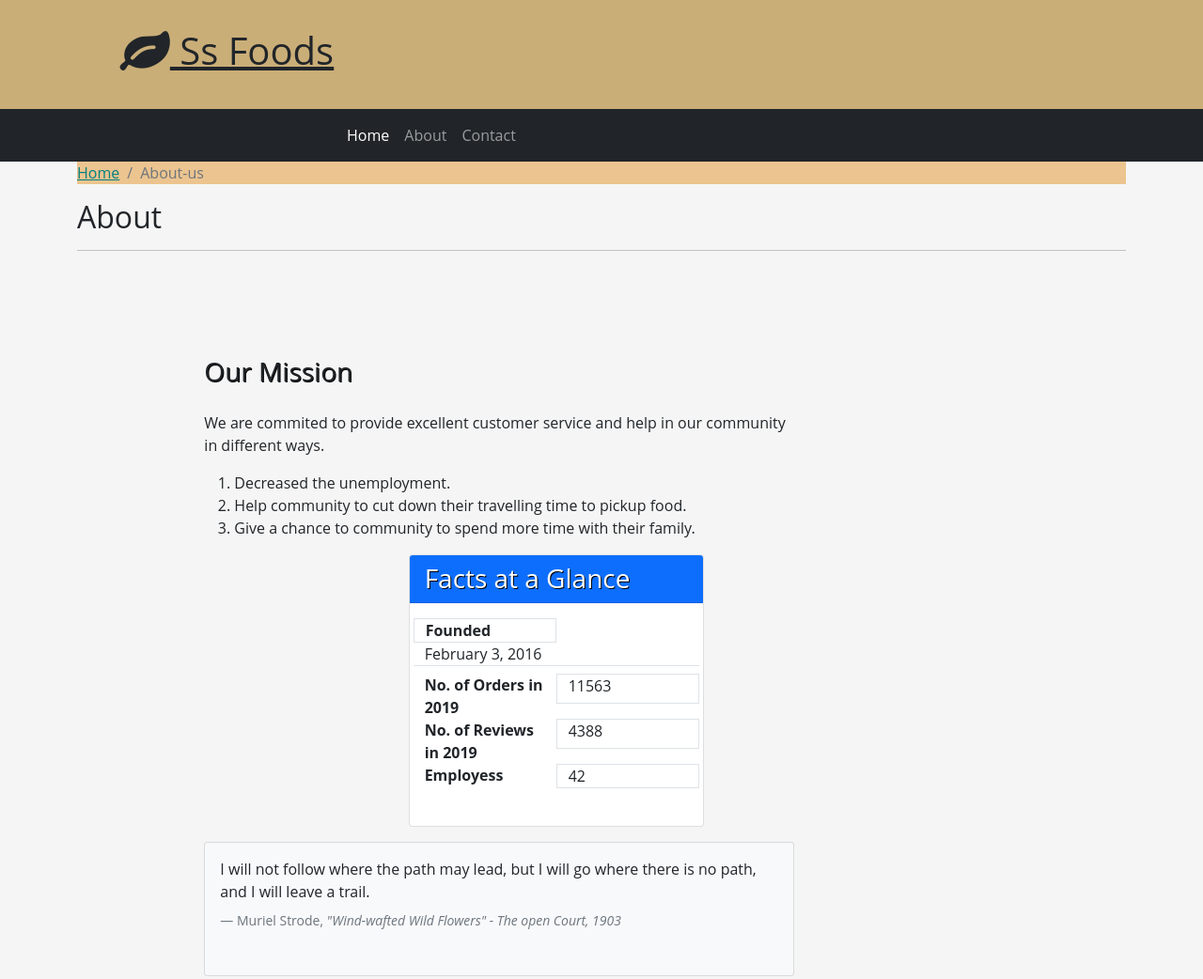
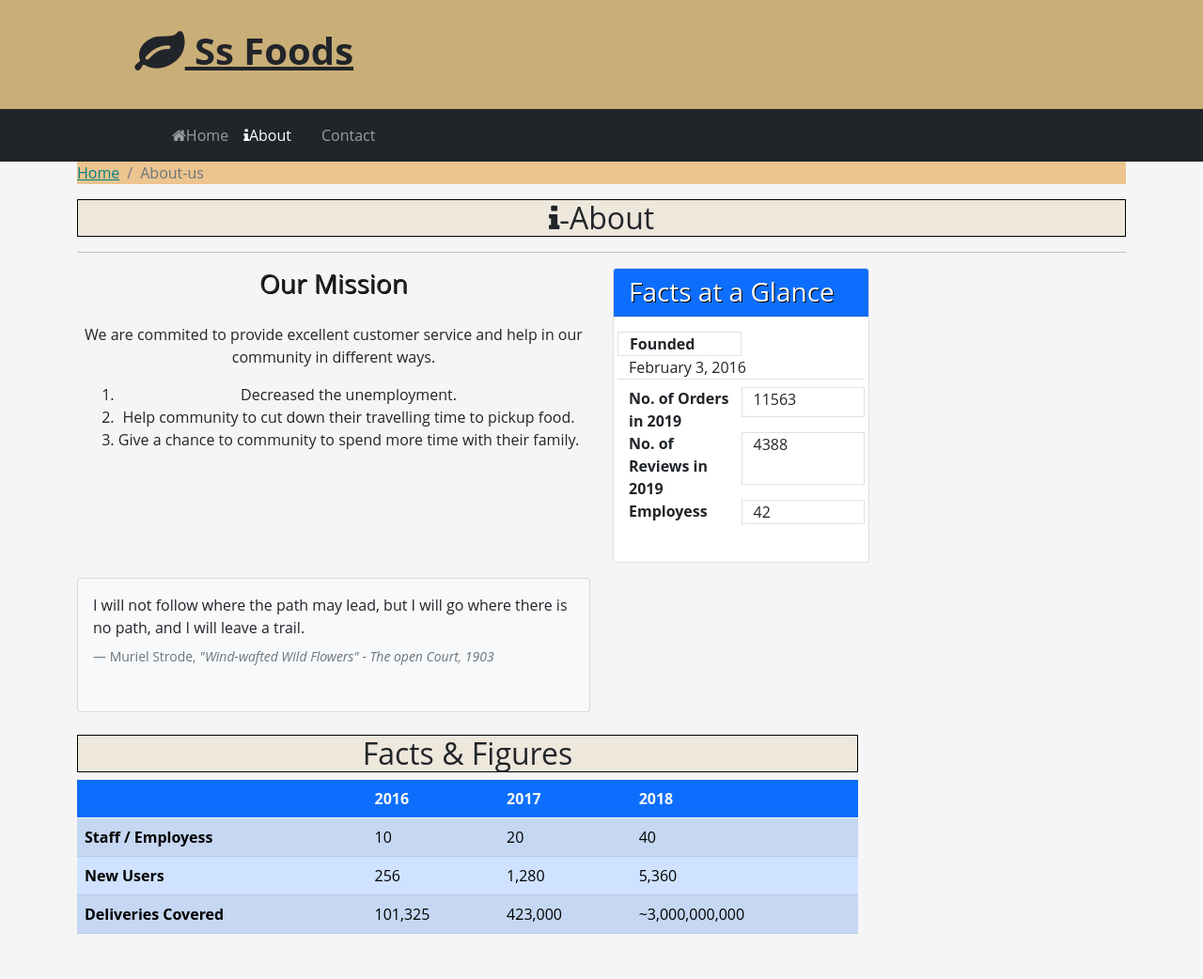
Before and after one commit to Salmoonsamuel/Portfolio-project, a website: page aboutus.html in a window 1280 px wide. Shown: the top 1042 px of the page at 94% size. Drawn offline with nearby package versions, Linux system fonts and the light colour scheme.

Commit message:
Worked in contact us page

```diff
--- a/aboutus.html
+++ b/aboutus.html
@@ -9,19 +9,15 @@
         <link rel="stylesheet" href="node_modules/bootstrap-social/bootstrap-social.css" />
         <link rel="stylesheet" href="node_modules/font-awesome/css/font-awesome.min.css" />
         <link rel="stylesheet" href="css/styles.css" />
-
-
-
         <title>Ss-Foods |Home</title>
-
     </head>
     <body>
          <!---Header content-->
         <header class="jumbotron jumbotron-fluid">
             <div class="container">
               <div class="row">
-                <div class="col-4 col-sm-6  align-self-center">
-                 <a class="text-dark" href="index.html"> <h1><i class="fa fa-leaf fa-lg offset-1"></i> Ss Foods</h1></a>
+                <div class="col-sm-8  align-self-center">
+                  <a class="text-dark" href="index.html"> <h1><i class="fa fa-leaf fa-lg offset-1"></i><strong> Ss Foods</strong></h1></a>
                  </div>
               </div>
             </div>
@@ -33,10 +29,10 @@
                     <span class="navbar-toggler-icon"></span>
                   </button>
                   <div class="collapse navbar-collapse" id="navbarNavAltMarkup">
-                     <div class="navbar-nav offset-3">
-                       <a class="nav-link active" aria-current="page" href="#">Home</a>
-                       <a class="nav-link" href="aboutus.html">About</a>
-                      <a class="nav-link" href="contactus.html">Contact</a>
+                     <div class="navbar-nav offset-1">
+                       <a class="nav-link" aria-current="page" href="index.html"><i class="fa fa-home"></i>Home</a>
+                       <a class="nav-link active" href="#"><i class="fa fa-info"></i>About</a>
+                      <a class="nav-link" href="contactus.html"><i class="fa fa-address-card"></i>Contact</a>
                      </div>
                   </div>
                 </div>
@@ -48,22 +44,21 @@
                              <li class="breadcrumb-item"><a href="index.html">Home</a></li>
                              <li class="breadcrumb-item active">About-us</li>
                          </ol>
-                         <h2>About</h2>
+                         <h2 class="cli text-center" ><i class="fa fa-info">-</i>About</h2>
                          <hr />
                       </div>
                   </div>
-              </div>
-              <div class="row row-content">
-                <div class="col-sm-6 offset-2">
+                  <div class="row">
+                    <div class="col-sm-6 text-center">
                         <h3>Our Mission</h3>
                         <p>We are commited to provide excellent customer service and help in our community in different ways.</p>
-                    <ol>
+                        <ol class="list-inline-item ">
                           <li>Decreased the unemployment.</li>
                           <li>Help community to cut down their travelling time to pickup food.</li>
                           <li>Give a chance to community to spend more time with their family. </li>
                         </ol>
                     </div>
-                <div class="col-sm-6 offset-4 ">
+                    <div class="col-sm-6 ">
                         <div class="col-sm-6 card">
                             <h3 class="card-header bg-primary text-white">Facts at a Glance</h3>
                             <div class="card-body">
@@ -80,7 +75,7 @@
                             </div>
                         </div>
                     </div>
-                <div class="col-sm-6 offset-2">
+                    <div class="col-sm-6 ">
                         <div class="card bg-light mt-3">
                             <blockquote class="block-quote card-body">
                                 <p class="pb-2">I will not follow where the path may lead, but I will go where there is no path, and I will leave a trail.</p>
@@ -94,9 +89,10 @@
                         </div>
                     </div>
                   </div>
-              <div class="row row-content">
-                <div class="col-sm-9 offset-2">
-                    <h2>Facts &amp; Figures</h2>
+                  <br>
+                  <div class="row ">
+                    <div class="col-sm-9 ">
+                        <h2 class="cli text-center">Facts &amp; Figures</h2>
                         <div class="table-responsive">
                             <table class="table table-striped">
                                 <thead>
@@ -109,19 +105,19 @@
                                 </thead>
                                 <tbody class="table-primary">
                                     <tr>
-                                    <th>Staff Wilderness Experts</th>
+                                        <th>Staff / Employess</th>
                                         <td>10</td>
                                         <td>20</td>
                                         <td>40</td>
                                     </tr>
                                     <tr>
-                                    <th>New Campers</th>
+                                        <th>New Users</th>
                                         <td>256</td>
                                         <td>1,280</td>
                                         <td>5,360</td>
                                     </tr>
                                     <tr>
-                                    <th>Square Miles Covered</th>
+                                        <th>Deliveries Covered</th>
                                         <td>101,325</td>
                                         <td>423,000</td>
                                         <td>~3,000,000,000</td>
@@ -132,6 +128,8 @@
                       </div>
                    </div>
                  </div>
+              </div>
+
           </main>
           <footer class="site-footer">
             <div class="container">
--- a/css/styles.css
+++ b/css/styles.css
@@ -78,7 +78,7 @@ body{
         height: 500px;
     } */
     .smargin {
-        margin-left:65px;
+        margin-left:130px;
     }
     .spadding{
         padding-left: 25px;
```
Also changed, not shown: contactus.html (+24 -23 lines), index.html (+13 -14 lines). Lines whose indentation alone changed are shown as unchanged.
